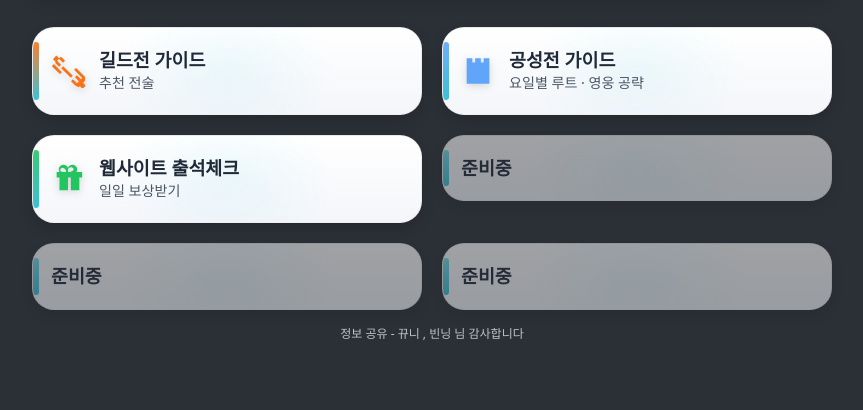
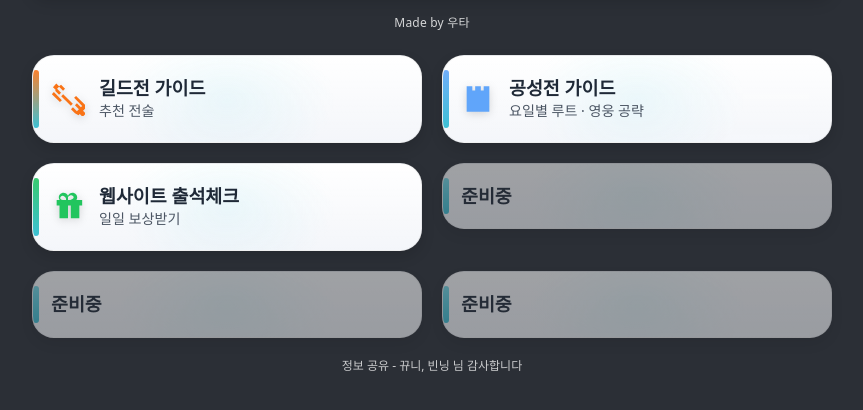
Before and after one commit to HyoZZi-ho/Star-guild-page, a plain HTML site: page index.html in a window 1280 px wide. Shown: the part 176-586 px from the top of the page, without its empty margins (208-1071 px from the left). Drawn offline with Linux system fonts and the light colour scheme.

Commit message:
index.html

```diff
--- a/index.html
+++ b/index.html
@@ -16,7 +16,7 @@
     /* ⭐ 최상단 배너 (반짝이는 별) */
     .banner{
       position:relative;
-      width:100%; max-width:800px; margin-bottom:30px;
+      width:100%; max-width:800px; margin-bottom:10px; /* 아래 크레딧과 간격을 위해 살짝 줄임 */
       border-radius:15px; overflow:hidden;
       background:
         radial-gradient(1200px 400px at 10% -20%, rgba(124,58,237,.35), transparent 60%),
@@ -39,7 +39,7 @@
     .stars use:nth-child(4n){ animation-duration:9s }
     @keyframes twinkle{ 0%,100%{opacity:.25} 50%{opacity:.95} }
 
-    /* 배너 하단 크레딧 */
+    /* 배너 하단 크레딧 (기본: 배너 내부용) */
     .banner-credit{
       position:absolute;
       left:50%;
@@ -51,6 +51,16 @@
       z-index:1;
       pointer-events:none;
       letter-spacing:.2px;
+    }
+    /* 배너 밖에 두는 버전 */
+    .banner-credit--outside{
+      position:static;
+      transform:none;
+      pointer-events:auto;
+      margin:6px 0 24px; /* 배너와 아래 콘텐츠 사이 간격 */
+      color:rgba(255,255,255,.8);
+      text-shadow:none;
+      text-align:center;
     }
 
     /* 링크 기본 제거 */
@@ -167,11 +177,11 @@
       box-shadow:0 6px 12px rgba(0,0,0,.08);
     }
 
-    /* 메인 하단 크레딧 */
-    .home-credit{
-      margin-top:14px;
+    /* 공용 푸터 */
+    .site-footer{
+      margin-top:18px;
       text-align:center;
-      color:rgba(255,255,255,.7);
+      color:rgba(255,255,255,.75);
       font-size:12px;
     }
   </style>
@@ -207,10 +217,10 @@
       </div>
       <div class="tagline">세나 리버스 정보 공유</div>
     </div>
+  </div>
 
-    <!-- 배너 하단 크레딧 -->
-    <div class="banner-credit">Made by 우타</div>
-  </div>
+  <!-- 배너 바로 아래 크레딧 (배너 밖) -->
+  <div class="banner-credit banner-credit--outside">Made by 우타</div>
 
   <!-- 뷰: 메인 -->
   <section id="view-home" class="view active">
@@ -243,9 +253,6 @@
       <a href="#"><div class="menu-item disabled"><div class="text"><div class="title">준비중</div></div></div></a>
       <a href="#"><div class="menu-item disabled"><div class="text"><div class="title">준비중</div></div></div></a>
     </div>
-
-    <!-- 메인 하단 정보 공유 크레딧 -->
-    <div class="home-credit">정보 공유 - 뀨니 , 빈닝 님 감사합니다</div>
   </section>
 
   <!-- 뷰: 공성전 가이드 (요일 선택) -->
@@ -317,6 +324,11 @@
     <div class="day-title" id="day-title">월요일</div>
     <div class="content-box" id="day-content"></div>
   </section>
+
+  <!-- 공용 푸터 (모든 뷰에서 항상 보임) -->
+  <footer class="site-footer">
+    정보 공유 - 뀨니, 빈닝 님 감사합니다
+  </footer>
 
   <script>
     /* ===== 라이트 스팟 ===== */
```
